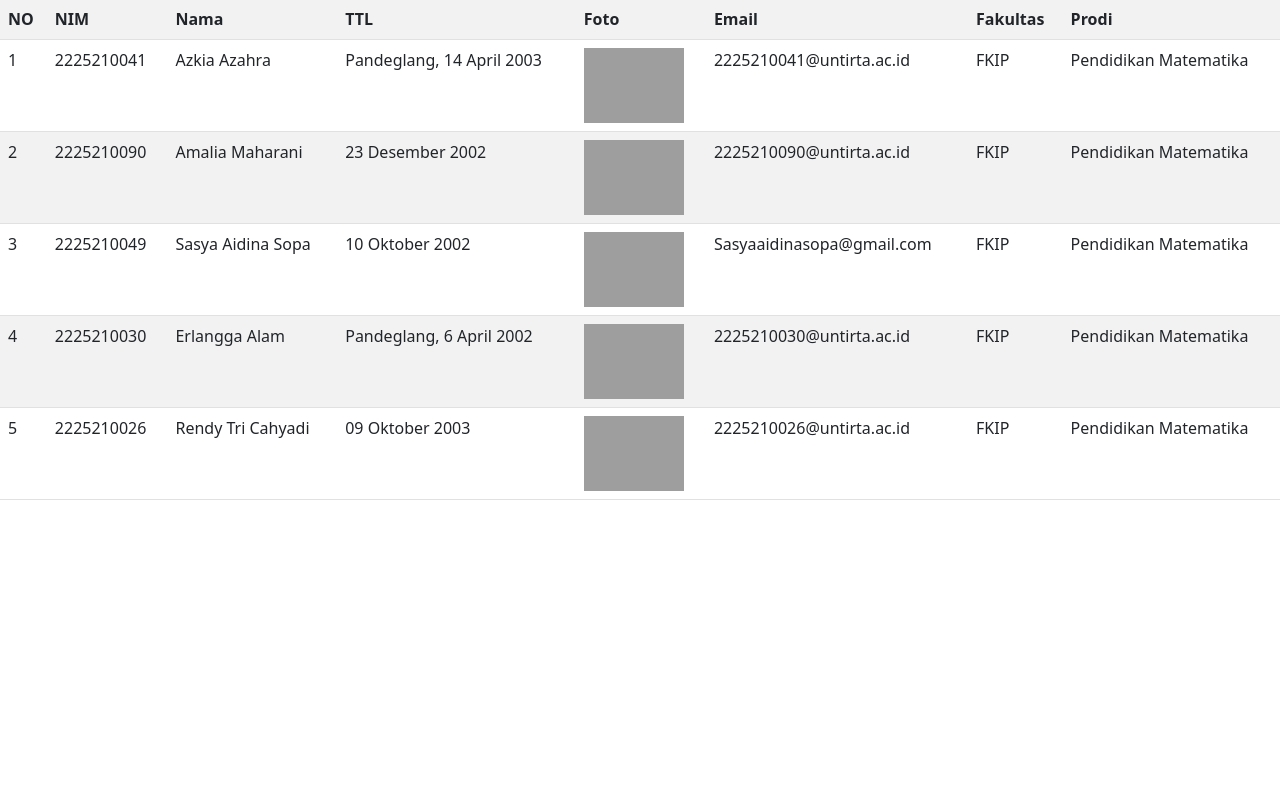
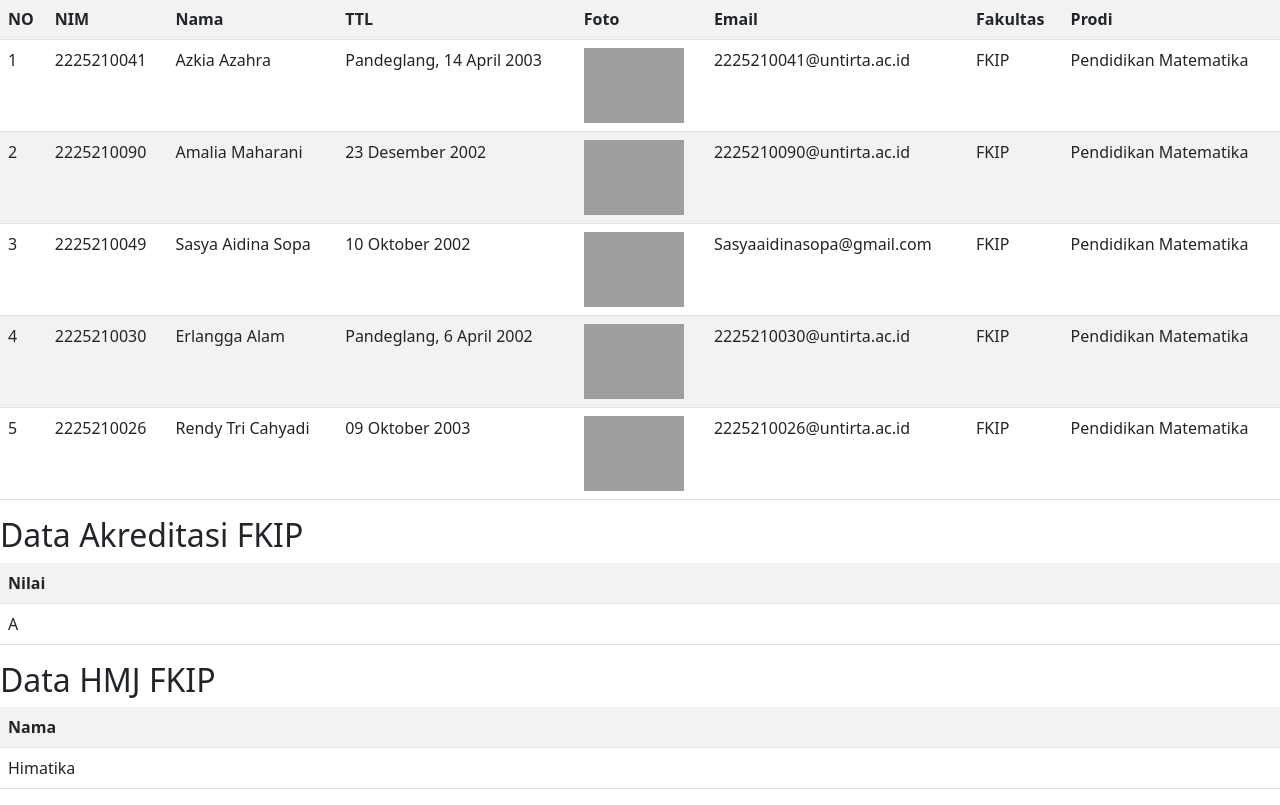
Before and after one commit to AzkiaAzahra14/uts_3, a Django app: page /fkip/ in a window 1280 px wide. Shown: the part 1895-2700 px from the top of the page. Before the commit the page ends 2395 px from the top, so only its background shows below. Run offline with Django 4.2, Linux system fonts and the light colour scheme; data comes from the database, SQL or seed files in the repository; both versions use the stored data as it was after the commit; data that the repository does not hold is empty; grey boxes are pictures that could not be loaded.

Commit message:
first commit

```diff
--- a/fakultas/admin.py
+++ b/fakultas/admin.py
@@ -1,10 +1,10 @@
 from django.contrib import admin
-from . models import DosenFaperta, StaffFaperta, MahasiswaFaperta
+from . models import DosenFaperta, HMJFkip, StaffFaperta, MahasiswaFaperta
 from . models import DosenFeb, StaffFeb, MahasiswaFeb
 from . models import DosenFh, StaffFh, MahasiswaFh
 from . models import DosenFisip, StaffFisip, MahasiswaFisip
 from . models import DosenFk, StaffFk, MahasiswaFk
-from . models import DosenFkip, StaffFkip, MahasiswaFkip
+from . models import DosenFkip, StaffFkip, MahasiswaFkip, AkreditasiFkip, HMJFkip
 from . models import DosenFt, StaffFt, MahasiswaFt
 from . models import DosenPascasarjana, StaffPascasarjana, MahasiswaPascasarjana
 
@@ -35,6 +35,8 @@ admin.site.register(MahasiswaFk)
 admin.site.register(DosenFkip)
 admin.site.register(StaffFkip)
 admin.site.register(MahasiswaFkip)
+admin.site.register(AkreditasiFkip)
+admin.site.register(HMJFkip)
 
 admin.site.register(DosenFt)
 admin.site.register(StaffFt)
--- a/fakultas/models.py
+++ b/fakultas/models.py
@@ -253,6 +253,19 @@ class MahasiswaFkip(models.Model):
     def str(self):
         return "{}".format(self.nama)
 
+class AkreditasiFkip(models.Model):
+    nilai = models.CharField(max_length=50)
+
+    def str(self):
+        return "{}".format(self.nama)
+
+class HMJFkip(models.Model):
+    nama = models.CharField(max_length=50)
+
+    def str(self):
+        return "{}".format(self.nama)
+
+
 class DosenFt(models.Model):
     nip = models.CharField(max_length=50)
     nama = models.CharField(max_length=100)
--- a/fakultas/templates/fkip.html
+++ b/fakultas/templates/fkip.html
@@ -5,7 +5,7 @@
   <head>
     <meta charset="utf-8">
     <meta name="viewport" content="width=device-width, initial-scale=1">
-    <title>Bootstrap demo</title>
+    <title>UNTIRTA</title>
     <link href="https://cdn.jsdelivr.net/npm/bootstrap@5.2.1/dist/css/bootstrap.min.css" rel="stylesheet" integrity="sha384-iYQeCzEYFbKjA/T2uDLTpkwGzCiq6soy8tYaI1GyVh/UjpbCx/TYkiZhlZB6+fzT" crossorigin="anonymous">
   </head>
   <body>
@@ -134,6 +134,30 @@
       {% endfor %}
     </table>
 
+    <h2>Data Akreditasi FKIP</h2>
+    <table class="table table-striped">
+      <tr>
+        <th>Nilai</th>
+      </tr>
+      {% for akreditasi in dataAkreditasi %}
+      <tr>
+        <td>{{ akreditasi.nilai }}</td>
+      </tr>
+      {% endfor %}
+    </table>
+
+    <h2>Data HMJ FKIP</h2>
+    <table class="table table-striped">
+      <tr>
+        <th>Nama</th>
+      </tr>
+      {% for hmj in dataHMJ %}
+      <tr>
+        <td>{{ hmj.nama }}</td>
+      </tr>
+      {% endfor %}
+    </table>
+
     <script src="https://cdn.jsdelivr.net/npm/bootstrap@5.2.1/dist/js/bootstrap.bundle.min.js" integrity="sha384-u1OknCvxWvY5kfmNBILK2hRnQC3Pr17a+RTT6rIHI7NnikvbZlHgTPOOmMi466C8" crossorigin="anonymous"></script>
   </body>
 </html>
--- a/fakultas/views.py
+++ b/fakultas/views.py
@@ -6,7 +6,7 @@ from . models import  DosenFeb, StaffFeb, MahasiswaFeb
 from . models import  DosenFh, StaffFh, MahasiswaFh
 from . models import  DosenFisip, StaffFisip, MahasiswaFisip
 from . models import  DosenFk, StaffFk, MahasiswaFk
-from . models import  DosenFkip, StaffFkip, MahasiswaFkip
+from . models import  DosenFkip, StaffFkip, MahasiswaFkip, AkreditasiFkip, HMJFkip
 from . models import  DosenFt, StaffFt, MahasiswaFt
 from . models import  DosenPascasarjana, StaffPascasarjana, MahasiswaPascasarjana
 
@@ -83,10 +83,14 @@ def fkip(request):
     dosen = DosenFkip.objects.all()
     staff = StaffFkip.objects.all()
     mahasiswa = MahasiswaFkip.objects.all()
+    akreditasi = AkreditasiFkip.objects.all()
+    hmj = HMJFkip.objects.all()
     context = {
         'dataDosen': dosen,
         'dataStaff': staff,
         'dataMahasiswa': mahasiswa,
+        'dataAkreditasi': akreditasi,
+        'dataHMJ': hmj,
 
     }
     return HttpResponse(template.render(context))
@@ -117,15 +121,6 @@ def pascasarjana(request):
     }
     return HttpResponse(template.render())
 
-def selayangpandang(request):
-    template = loader.get_template('selayangpandang.html')
-    return HttpResponse(template.render())
 def visidanmisi(request):
     template = loader.get_template('visidanmisi.html')
     return HttpResponse(template.render())
-def strukturorganisasi(request):
-    template = loader.get_template('strukturorganisasi.html')
-    return HttpResponse(template.render())
-def maknalambang(request):
-    template = loader.get_template('maknalambang.html')
-    return HttpResponse(template.render())
```
Also changed, not shown: db.sqlite3, fakultas/migrations/0007_akreditasifkip.py (added), fakultas/migrations/0008_hmjfkip.py (added).
